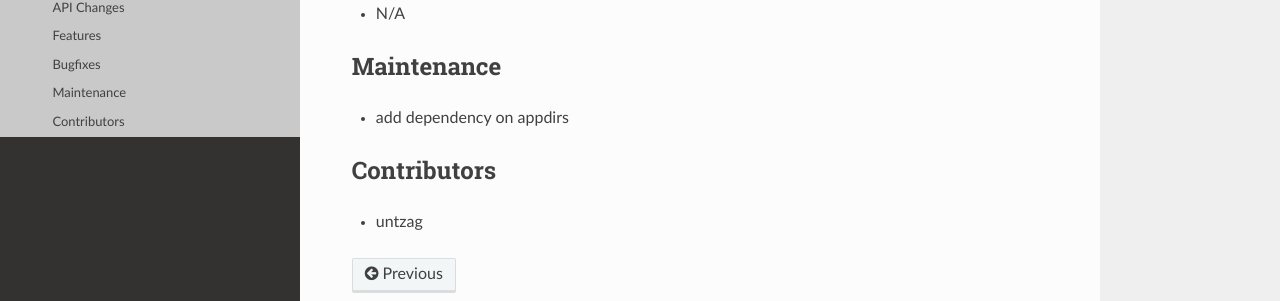
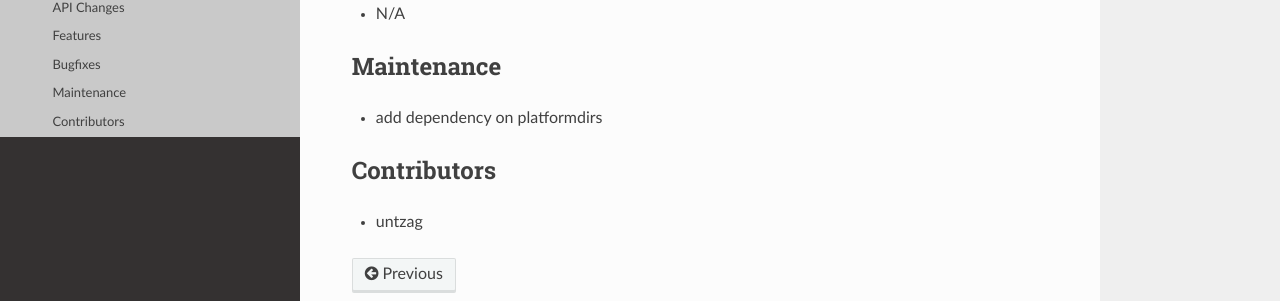
Before and after one commit to pcdshub/happi, a Sphinx documentation site: the page built from docs/source/upcoming_release_notes/312-look_in_a_few_more_places_before_giving_up_the_search_for_config.rst, in a window 1280 px wide. Shown: the part 483-784 px from the top of the page. Built offline with Sphinx 7.4.7 and the Read the Docs theme 2.0.0, drawn with Linux system fonts in a browser that asks for light colours.

Commit message:
DOC: appdirs -> platformdirs
Co-authored-by: Robert Tang-Kong <35379409+tangkong@users.noreply.github.com>

```diff
--- a/docs/source/upcoming_release_notes/312-look_in_a_few_more_places_before_giving_up_the_search_for_config.rst
+++ b/docs/source/upcoming_release_notes/312-look_in_a_few_more_places_before_giving_up_the_search_for_config.rst
@@ -15,7 +15,7 @@ Bugfixes
 
 Maintenance
 -----------
-- add dependency on appdirs
+- add dependency on platformdirs
 
 Contributors
 ------------
```
